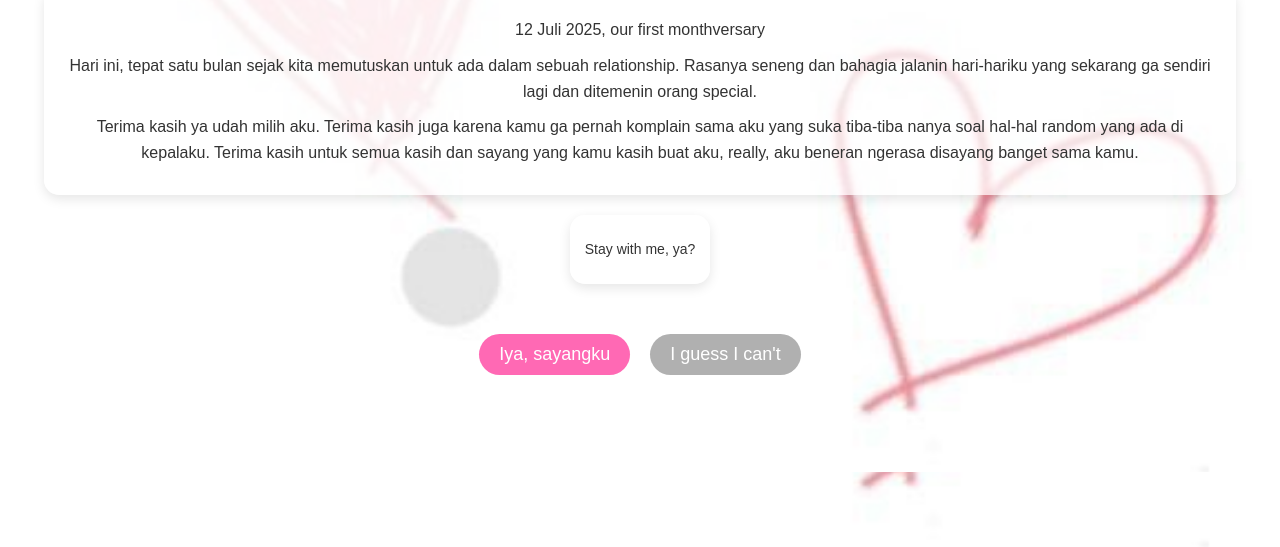
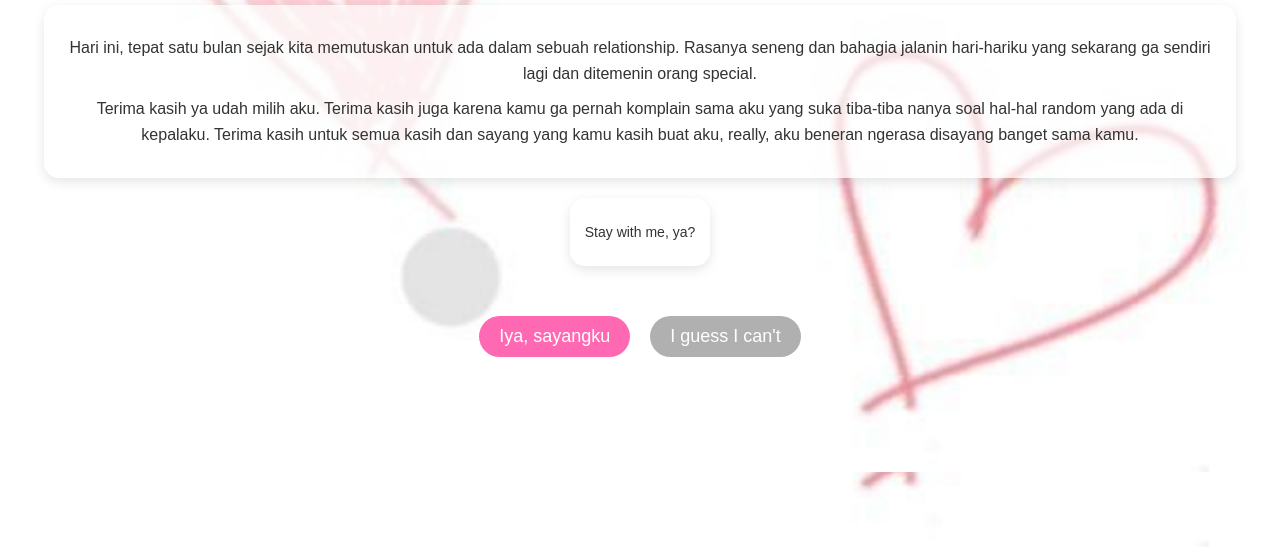
Before and after one commit to strixie1110/strixie1110.github.io, a plain HTML site: page index.html in a window 1280 px wide. Shown: the part 403-950 px from the top of the page. Drawn offline with Linux system fonts and the light colour scheme.

Commit message:
Update index.html

```diff
--- a/index.html
+++ b/index.html
@@ -117,7 +117,6 @@
 		</div>
 		<div class="title">Happy First Monthversary</div>
 		<div class ="message">
-			<p>12 Juli 2025, our first monthversary</p>
 			<p>
 				Hari ini, tepat satu bulan sejak kita memutuskan untuk ada dalam sebuah relationship. Rasanya seneng
 				dan bahagia jalanin hari-hariku yang sekarang ga sendiri lagi dan ditemenin orang special.
```
